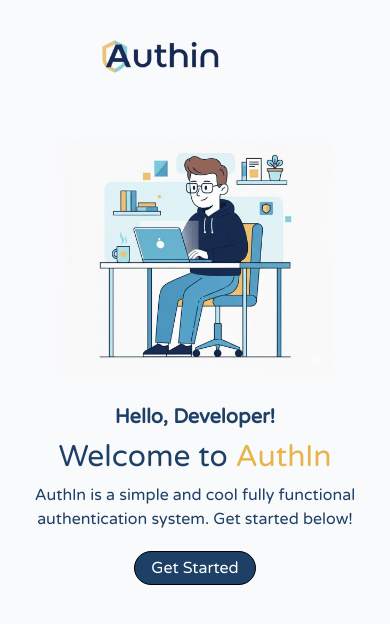
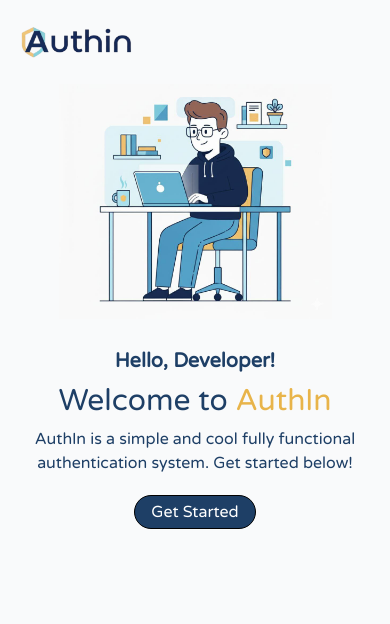
Before and after one commit to baraa-elhajj/auth-in, a React (Vite) app in the folder frontend/: page / in a window 390 px wide. Shown: the top 624 px of the page. Built offline with nearby package versions, Linux system fonts and the light colour scheme; no server answers.

Commit message:
Update Navbar.jsx

```diff
--- a/frontend/src/components/Navbar.jsx
+++ b/frontend/src/components/Navbar.jsx
@@ -1,4 +1,4 @@
-import logo from "@/assets/images/authin_logo.png";
+import logo from "@/assets/images/authin_logo_sm.png";
 import { AppContent } from "@/contexts/AppContext";
 import axios from "axios";
 import { useContext, useState } from "react";
@@ -35,17 +35,17 @@
   };
 
   return (
-    <div className="h-25 flex justify-between items-center bg-gray-50 mb-10">
+    <div className="h-[10%] md:h-[15%] flex justify-between items-center bg-gray-50 mb-0 md:mb-10">
       <img
         onClick={() => navigate("/")}
-        className="cursor-pointer w-auto h-60 ml-10"
+        className="cursor-pointer h-[50%] ml-5 md:ml-10"
         src={logo}
       />
       {isLoggedIn && (
         <button
           disabled={loading}
           onClick={handleLogout}
-          className={`cursor-pointer py-2 px-4 mr-10 rounded-lg border border-(--primary)
+          className={`text-sm md:text-lg cursor-pointer py-1 px-2 md:py-2 md:px-4 mr-5 md:mr-10 rounded-lg border border-(--primary)
         text-(--primary) hover:bg-(--secondary) hover:border-transparent hover:text-white transition-colors duration-200 ${
           loading ? "cursor-not-allowed opacity-80" : "cursor-pointer"
         }`}
```
